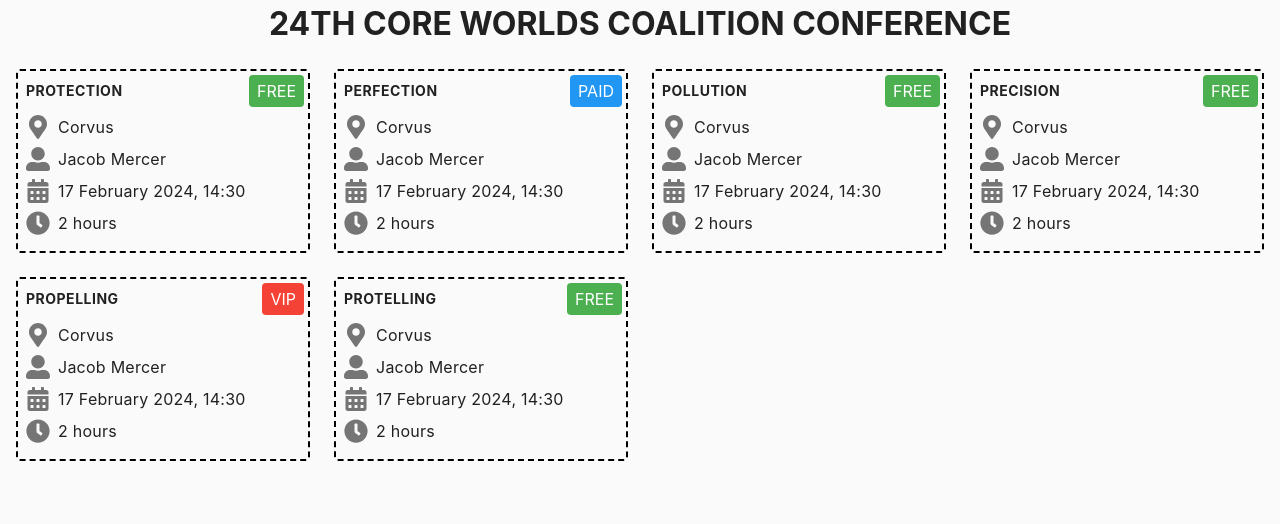
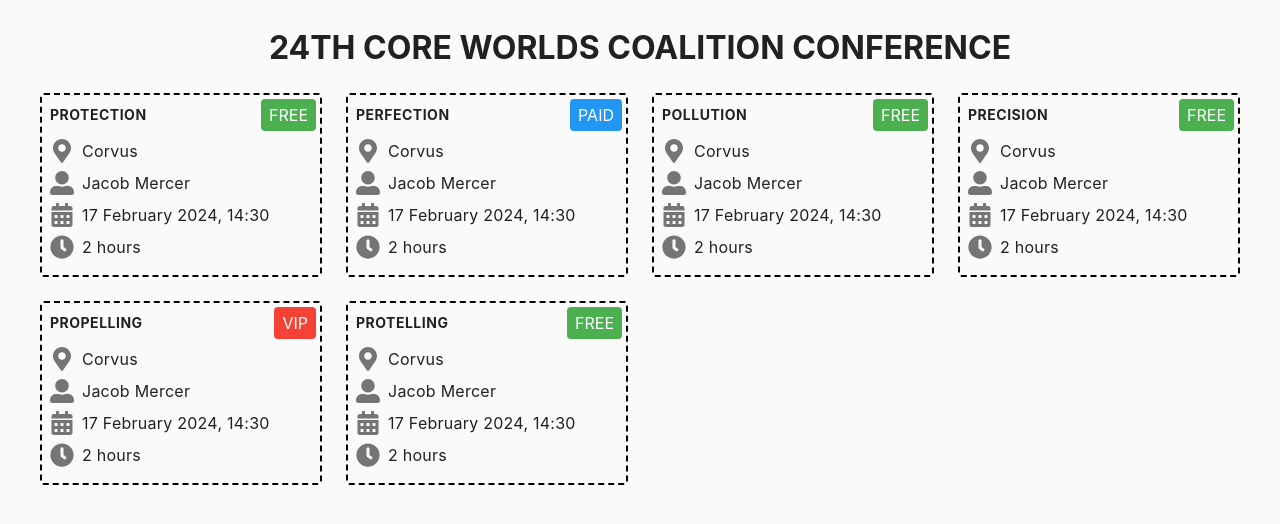
Before and after one commit to Allovallo/react-act-2, a React (Create React App) app: page / in a window 1280 px wide. Shown: the top 524 px of the page. Built offline with nearby package versions, Linux system fonts and the light colour scheme.

Commit message:
files updated

```diff
--- a/package.json
+++ b/package.json
@@ -3,6 +3,8 @@
   "version": "0.1.0",
   "private": true,
   "dependencies": {
+    "@emotion/react": "^11.11.3",
+    "@emotion/styled": "^11.11.0",
     "@testing-library/jest-dom": "^5.17.0",
     "@testing-library/react": "^13.4.0",
     "@testing-library/user-event": "^13.5.0",
--- a/src/components/App.jsx
+++ /dev/null
@@ -1,12 +0,0 @@
-import { PageTitle } from "./PageTitle/PageTitle"
-import { EventBoard } from "./EventBoard/EventBoard"
-import upcomingEvents from '../upcoming-events.json'
-
-export const App = () => {
-  return (
-    <>
-      <PageTitle text="24th Core Worlds Coalition Conference" />
-      <EventBoard events={upcomingEvents} />
-    </>
-  );
-}
--- /dev/null
+++ b/src/components/App/App.jsx
@@ -0,0 +1,13 @@
+import { PageTitle } from "../PageTitle/PageTitle"
+import { EventBoard } from "../EventBoard/EventBoard"
+import upcomingEvents from '../../upcoming-events.json'
+import { Container } from "./App.styled"
+
+export const App = () => {
+  return (
+    <Container>
+      <PageTitle text="24th Core Worlds Coalition Conference" />
+      <EventBoard events={upcomingEvents} />
+    </Container>
+  );
+}
--- /dev/null
+++ b/src/components/App/App.styled.jsx
@@ -0,0 +1,5 @@
+import styled from '@emotion/styled'
+
+export const Container = styled.div`
+    padding: 24px
+`;
--- a/src/index.js
+++ b/src/index.js
@@ -1,7 +1,7 @@
 import React from "react";
 import ReactDOM from "react-dom/client";
 import "./index.css";
-import { App } from "./components/App";
+import { App } from "./components/App/App";
 
 const root = ReactDOM.createRoot(document.getElementById("root"));
 root.render(
```
Also changed, not shown: 1 other file (tests, documents, lock files or other folders).
